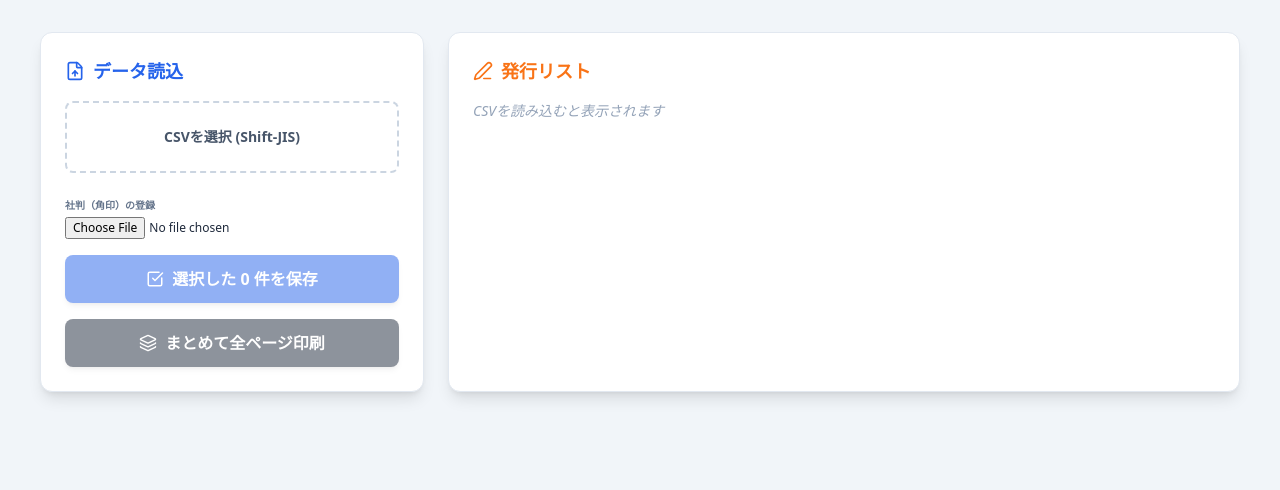
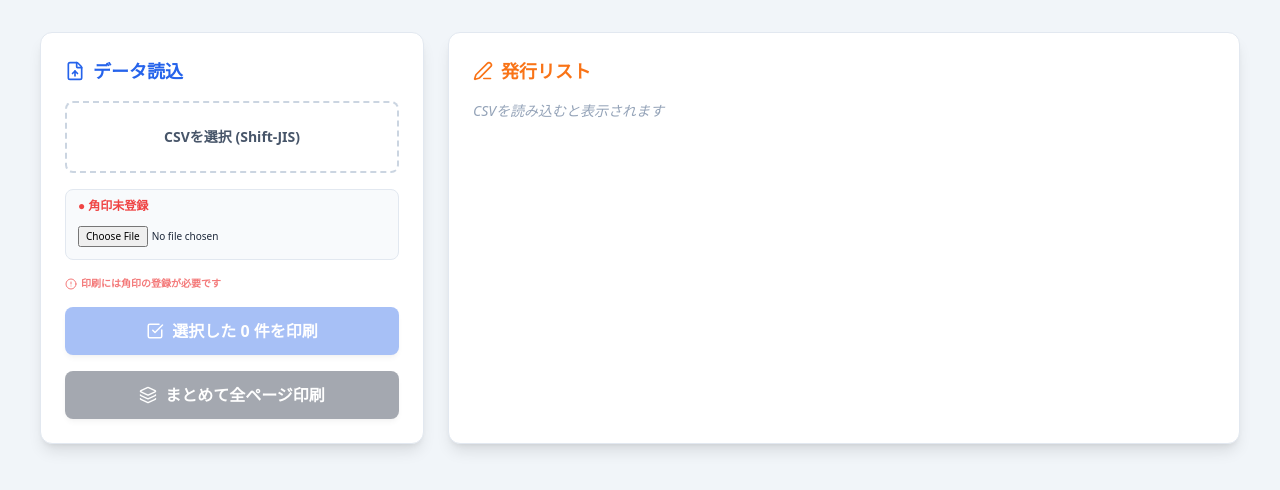
Before and after one commit to agatsumapicoi-creator/bousui-hosho, a React (Create React App) app: page / in a window 1280 px wide. Shown: the top 490 px of the page. Built offline with nearby package versions, Linux system fonts and the light colour scheme.

Commit message:
Update: 角印未登録時の印刷制限機能を追加

```diff
--- a/src/App.js
+++ b/src/App.js
@@ -1,5 +1,5 @@
 import React, { useState } from 'react';
-import { FileUp, Trash2, Edit3, Printer, Layers, CheckSquare, Square } from 'lucide-react';
+import { FileUp, Trash2, Edit3, Printer, Layers, CheckSquare, Square, AlertCircle } from 'lucide-react';
 import Papa from 'papaparse';
 
 export default function WaterproofWarrantyApp() {
@@ -10,6 +10,7 @@ export default function WaterproofWarrantyApp() {
 
   const appTitle = "防水保証書作成アプリ";
 
+  // CSV読み込み
   const handleFileUpload = (e) => {
     const file = e.target.files[0];
     if (file) {
@@ -41,6 +42,9 @@ export default function WaterproofWarrantyApp() {
   };
 
   const handlePrint = (id) => {
+    // 角印がない場合は実行しない（念のためのガード）
+    if (!companyStamp) return;
+
     if (id !== null && id !== 'selected') {
       const target = warrantyList.find(item => item.id === id);
       if (target) {
@@ -103,8 +107,11 @@ export default function WaterproofWarrantyApp() {
                 <span className="text-sm font-bold text-slate-600">CSVを選択 (Shift-JIS)</span>
                 <input type="file" accept=".csv" onChange={handleFileUpload} className="hidden" />
               </label>
-              <div className="pt-2 text-xs">
-                <label className="block font-bold text-slate-500 mb-1 text-[10px]">社判（角印）の登録</label>
+
+              <div className="pt-2 p-3 bg-slate-50 rounded-lg border border-slate-200">
+                <label className="block font-bold text-slate-600 mb-2 text-xs flex items-center gap-1">
+                  {companyStamp ? <span className="text-green-600">● 角印登録済み</span> : <span className="text-red-500">● 角印未登録</span>}
+                </label>
                 <input type="file" accept="image/*" onChange={(e) => {
                   const file = e.target.files[0];
                   if (file) {
@@ -112,12 +119,29 @@ export default function WaterproofWarrantyApp() {
                     reader.onload = (ev) => setCompanyStamp(ev.target.result);
                     reader.readAsDataURL(file);
                   }
-                }} className="w-full" />
+                }} className="text-[10px] w-full" />
               </div>
-              <button onClick={() => handlePrint('selected')} disabled={selectedIds.size === 0} className="w-full bg-blue-600 text-white font-bold py-3 rounded-lg shadow-md hover:bg-blue-700 flex items-center justify-center gap-2 disabled:opacity-50 transition-all">
-                <CheckSquare size={18}/> 選択した {selectedIds.size} 件を保存
+
+              {/* 警告表示 */}
+              {!companyStamp && (
+                <p className="text-red-500 text-[10px] font-bold flex items-center gap-1 animate-pulse">
+                  <AlertCircle size={12}/> 印刷には角印の登録が必要です
+                </p>
+              )}
+
+              <button
+                onClick={() => handlePrint('selected')}
+                disabled={selectedIds.size === 0 || !companyStamp}
+                className="w-full bg-blue-600 text-white font-bold py-3 rounded-lg shadow-md hover:bg-blue-700 flex items-center justify-center gap-2 disabled:opacity-40 disabled:cursor-not-allowed transition-all"
+              >
+                <CheckSquare size={18}/> 選択した {selectedIds.size} 件を印刷
               </button>
-              <button onClick={() => handlePrint(null)} disabled={warrantyList.length === 0} className="w-full bg-slate-800 text-white font-bold py-3 rounded-lg shadow-md hover:bg-black flex items-center justify-center gap-2 disabled:opacity-50 transition-all">
+
+              <button
+                onClick={() => handlePrint(null)}
+                disabled={warrantyList.length === 0 || !companyStamp}
+                className="w-full bg-slate-800 text-white font-bold py-3 rounded-lg shadow-md hover:bg-black flex items-center justify-center gap-2 disabled:opacity-40 disabled:cursor-not-allowed transition-all"
+              >
                 <Layers size={18}/> まとめて全ページ印刷
               </button>
             </div>
@@ -136,8 +160,12 @@ export default function WaterproofWarrantyApp() {
                     <span className="truncate">#{idx+1} [№:{item.orderNo}] {item.customerName} 様 ({item.constructionMethod})</span>
                   </div>
                   <div className="flex gap-2">
-                    <button onClick={() => handlePrint(item.id)} className="bg-blue-100 text-blue-700 hover:bg-blue-200 px-3 py-1.5 rounded flex items-center gap-2">
-                      <Printer size={14}/> 個別PDF
+                    <button
+                      onClick={() => handlePrint(item.id)}
+                      disabled={!companyStamp}
+                      className="bg-blue-100 text-blue-700 hover:bg-blue-200 px-3 py-1.5 rounded flex items-center gap-2 disabled:opacity-50 disabled:grayscale"
+                    >
+                      <Printer size={14}/> 個別印刷
                     </button>
                     <button onClick={() => setWarrantyList(warrantyList.filter(i => i.id !== item.id))} className="text-red-400 p-1 hover:text-red-600">
                       <Trash2 size={16}/>
```
